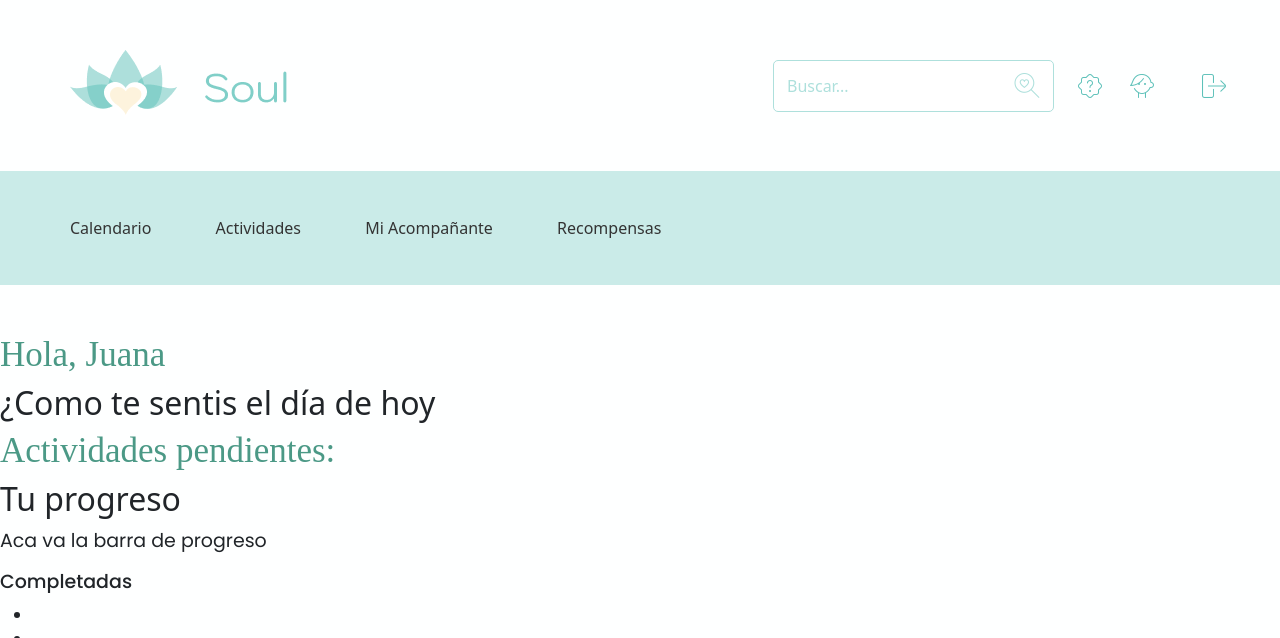
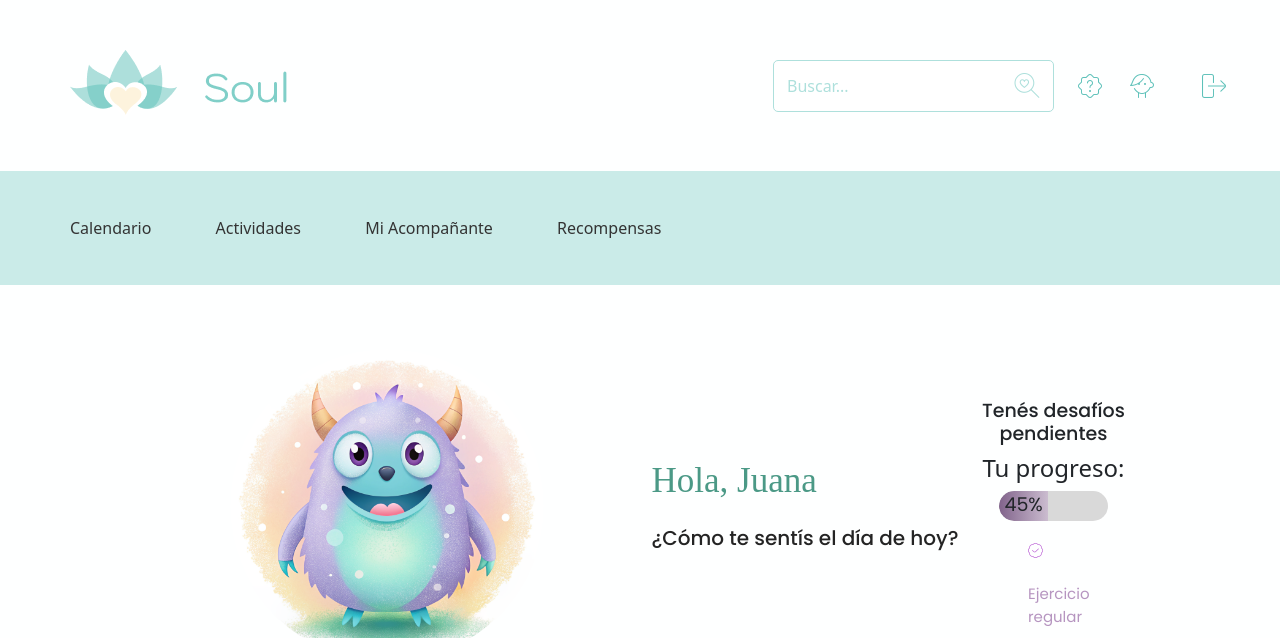
Before and after one commit to mlolaserrano/soul, a PHP site: page /pages/home.html in a window 1280 px wide; the page is wider, and only the part inside the window is pictured. Shown: the top 638 px of that part. Run offline with PHP 8.4, Linux system fonts and the light colour scheme; some libraries are stand-ins or nearby versions; some web fonts are replaced; grey boxes are pictures that could not be loaded.

Commit message:
Css home

```diff
--- a/assets/css/styles.css
+++ b/assets/css/styles.css
@@ -593,119 +593,171 @@ h3{
 
 /* HOME PACIENTE */
 
-.s-columnashome {
-  display: grid;
-  grid-template-columns: repeat(auto-fit, minmax(250px, 1fr));
-  gap: 2%;
-  padding: 10px;
-}
-
-.s-articulo {
-  margin-top: 10%;
-  margin-left: 5%;
-  border-radius: 8px;
-  text-align: left;
-
-}
-
-.s-presentacion{
-  width: 80%;
-  padding: 5%;
-}
-
-.s-progreso1 {
-  width: 100%;
-  max-width: 500px;
-  margin: 0 auto;
+.s-contenedor {
+    display: flex;
+    justify-content: space-between;
+    align-items: flex-start;
+    margin: 5% 10%;
+    gap: 100px;
 }
 
 
-.s-saludo{
-  margin-top: 20%;
-  text-align: left;
+/* Estilo para la sección de bienvenida */
+.s-bienvenida {
+    display: flex;
+    align-items: center;
+    gap: 25px;
+    margin: 0 10%;
 }
 
-.s-img {
-  width: 400px;
+
+/* Estilo para la imagen dentro de la sección de bienvenida */
+.s-bienvenida img {
+
+    max-width: 60%;
+    height: auto;
+    border-radius: 50%;
 }
 
-.s-postit {
-  background-color: var(--title-color3);
-  border: 1px solid var(--title-color3);
-  box-shadow: 2px 2px 5px rgba(0, 0, 0, 0.2);
-  padding: 10px;
-  width: 200px;
-  height: 200px;
-  margin-bottom: 20px;
+
+/* Estilo para el texto dentro de la sección de bienvenida */
+.s-texto {
+  margin: 0 10%;
+  display: inline-block;
+  font-size: 35px;
+  white-space: nowrap;
 }
 
-.s-postit2 {
-  background-color: #c1d8daab;
-  border: 1px solid #c1d8daab;
-  box-shadow: 2px 2px 5px rgba(0, 0, 0, 0.2);
-  padding: 10px;
-  width: 200px;
-  height: 200px;
-  margin-bottom: 20px;
-
+.s-texto h2 {
+  margin: 0 10%;
+  display: inline-block;
+  font-size: 20px;
+  white-space: nowrap;
+  font-family: 'Poppins', sans-serif;
+  color: var(--text-color2);
 }
 
-.s-contenedorpostit {
-  column-count: 2;
-  text-align: justify;
+/* Estilo para la sección de actividades */
+.s-actividades {
+  width: 50%;
+  text-align: center;
+  vertical-align: middle;
+text-align: center;
+margin: 5% 0;
 
 }
 
 
-.s-container {
-  display: flex;
-  gap: 20px;
-  flex-wrap: wrap;
-}
+@media (max-width: 768px) {
+    .s-contenedor {
+        flex-direction: column;
+        gap: 20px;
+    }
 
-.s-section-content {
-  flex: 1;
-  max-width: 50%;
 
+    .s-bienvenida {
+        flex-direction: column;
+        align-items: center;
+        text-align: center;
+        margin: 0;
+    }
+
+
+    .s-texto {
+      font-size: 25px;
+
+    }
+    .s-texto h2 {
+
+      font-size: 17px;
+
+    }
+
+    .s-actividades{
+      background-color: var(--title-color3);
+      margin: 5%;
+      padding: 5% ;
+      width: 100%;
+    }
 }
 
 
-.s-columnas {
-  display: flex;
-  flex-direction: row;
-  flex-wrap: wrap;
-  width: 125%;
-  margin-left: 15%;
-
+/* Contenedor principal para organizar las secciones en columnas */
+.s-contenedor2 {
+    display: flex;
+    justify-content: space-between;
+    align-items: flex-start;
+    gap: 20px;
+    margin: 0 10%;
+    flex-wrap: wrap;
 }
 
 
-
-.s-titulo3 {
-  text-align: left;
-  margin: 5px;
-  padding: 5px;
-  position: relative;
+/* Estilos para la sección del calendario */
+.s-calendario {
+    flex: 1;
+    display: flex;
+    align-items: center;
+    justify-content: center;
+    text-align: center;
+    margin: 0 5%;
 }
 
-.s-agregar {
 
-  align-items: center;
-  color: #5dc1b9;
-  font-size: 35px;
+/* Estilos para la sección de las notas (Mis Notas) */
+.s-notas {
+    flex: 2;
+    display: flex;
+    flex-direction: column;
+    align-items: center;
+    margin: 0 5%;
+}
 
 
+/* Estilos para los post-its */
+.s-postits {
+    display: grid;
+    grid-template-columns: repeat(2, 1fr);
+    gap: 20px;
+    width: 100%;
 }
 
+
+.s-postit {
+    width: 100%;
+    height: 200px;
+    background-color: var(--title-color3);
+    border: 1px solid var(--title-color3);
+    box-shadow: 2px 2px 5px rgba(0, 0, 0, 0.2);
+    border-radius: 5px;
+}
+
+
+@media (max-width: 768px) {
+    .s-contenedor {
+        flex-direction: column;
+
+    }
+
+
+    .s-postits {
+        grid-template-columns: 1fr;
+        gap: 10px;
+    }
+}
+
+/* aca termina el nuevo css */
+
+
+
 	/* Barra de Progreso */
-
   .s-progreso1 {
     width: 55%;
     height: 30px;
     background-color: #D9D9D9;
     border-radius: 15px;
     overflow: hidden;
-    margin: 0;
+    margin: 0 auto;
 }
 
 .s-progreso2 {
@@ -729,6 +781,12 @@ h3{
 .s-lista2, .s-lista1 {
   list-style: none;
   font-size: 17px;
+  text-align: left;
+  margin: 0 9%;
+}
+
+.s-centitulo{
+  text-align: center;
 }
 
 .s-lista{
@@ -754,6 +812,33 @@ h3{
     width: 45%;
   }
 }
+
+/* Ajustes responsivos */
+@media (max-width: 768px) {
+  .s-lista2, .s-lista1 {
+    margin: 0 1%;
+
+
+  }
+
+
+}
+
+.s-boton0{
+  padding: 1%;
+  width: 80%;
+  border-radius: 25px;
+  border: solid var(--button-color2);
+  background-color: var(--button-color2);
+}
+
+.s-boton0:hover{
+
+  border: solid var(--button-color);
+  background-color: var(--button-color);
+  color: var(--text-color4);
+}
+
 
 
 /*MI ACOMPAÑANTE*/
--- a/pages/home.html
+++ b/pages/home.html
@@ -71,74 +71,26 @@
 
 
   </header>
-   <main>
 
-    <section>
-      <img src="" alt="">
-      <div>
-          <h1>Hola, Juana</h1>
-          <h2>¿Como te sentis el día de hoy</h2>
+
+    <section class="s-contenedor">
+      <div class="s-bienvenida">
+          <img src="/images/Avatar.png" alt="" class="s-img">
+
+
+          <div class="s-texto">
+              <h1  class="s-texto">Hola, Juana</h1>
+              <br>
+              <h2  class="s-texto">¿Cómo te sentís el día de hoy?</h2>
           </div>
-  </section>
-
-  <aside>
-      <div>
-          <h1>Actividades pendientes: </h1>
-          <h2>Tu progreso </h2>
-      </div>
-      <div>
-          <p> Aca va la barra de progreso </p>
-      </div>
-      <div>
-          <h3> Completadas </h3>
-          <ul>
-              <li> </li>
-              <li> </li>
-              <li> </li>
-          </ul>
-      </div>
-      <div>
-          <h4> Pendientes </h4>
-          <ul>
-              <li> </li>
-              <li> </li>
-              <li> </li>
-          </ul>
-      </div>
-      <div>
-          <button> Vista Completa </button>
-      </div>
-  </aside>
-
-  <section>
-      <div>
-          <h1> Calendario Emocional </h1>
       </div>
 
-  </section>
-
-  <section>
-      <p> Aca van los post-it</p>
-  </section>
-
-
-    <section>
-      <div class="frow">
-        <div class="col col4">
-          <div class="s-img-container">
-            <img src="/images/Avatar.png" alt="" class="s-img">
-          </div>
-        </div>
-        <div class="col col4">
-          <div class="s-saludo">
-            <h1>¡Buenos Días, Lola!</h1>
-            <h3>¿Qué tal tu día? <i class="fi fi-tr-add" style="color: #5dc1b9;"></i></h3>
-          </div>
-        </div>
-        <div class="col col4">
-          <article class="s-articulo">
+      <aside class="s-actividades">
+          <div class="s-margenes">
+            <div class="s-centitulo">
              <h3>Tenés desafíos pendientes</h3>
           <h4>Tu progreso:</h4>
+        </div>
           <div class="s-progreso1">
             <div class="s-progreso2" id="s-progreso3">
               <p class="s-progreso4">45%</p>
@@ -166,20 +118,21 @@
               </li>
             </ul>
           </div>
-          </article>
+
+
+          <div>
+              <button class="s-boton0">Vista Completa</button>
           </div>
         </div>
+
+      </aside>
   </section>
 
 
+  <section class="s-contenedor2">
+    <!-- Sección Calendario Emocional -->
+    <section class="s-calendario">
 
-
-
-
-    <!--Calendario-->
-    <section>
-
-      <section class="s-columnas">
         <div>
           <div class="s-centrar">
             <h3>Tabla de Emociones</h3>
@@ -215,35 +168,27 @@
             <button class="BotonConfirm" id="confirm">Confirmar</button>
           </div>
         </div>
+    </section>
 
-
-
-        <div class="container text-center">
-          <h3 class="s-titulo3">Mis notas</h3>
-          <div class="s-notitas">
-            <div class="row">
-              <div class="col-6 col-sm-3">
+    <!-- Sección Mis Notas -->
+    <section class="s-notas">
+        <h1>Mis Notas</h1>
+        <div class="s-postits">
+            <div class="s-postit"></div>
+            <div class="s-postit"></div>
+            <div class="s-postit"></div>
             <div class="s-postit"></div>
 
-
-                <div class="s-postit"></div>
         </div>
-              <div class="col-6 col-sm-3">
-                <div class="s-postit"></div>
-                <div class="s-agregar">
-                  <div class="s-postit2"><br><i class="fi fi-tr-add"></i></div>
-                </div>
-
-
-              </div>
-            </div>
-          </div>
+    </section>
 </section>
 
 
 
 
-  </main>
+
+
+
 
   <footer>
 
```
Lines whose indentation alone changed are shown as unchanged.
